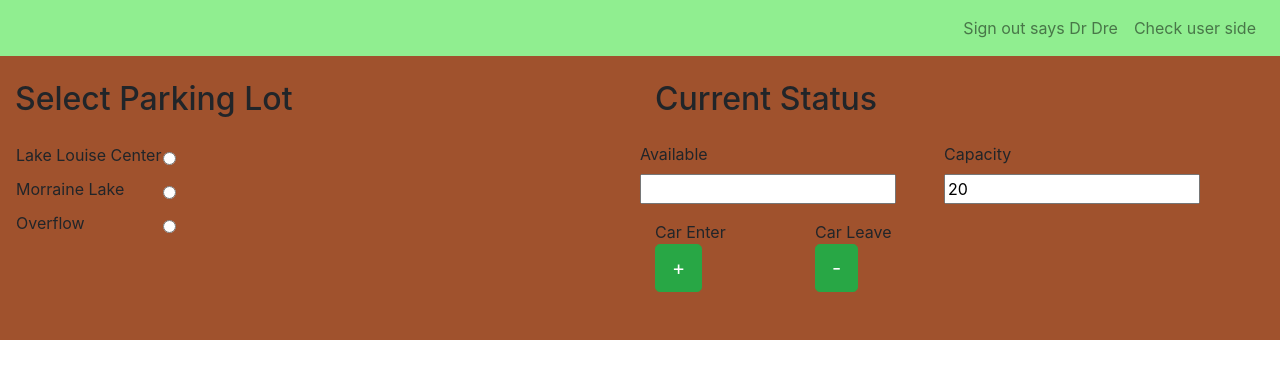
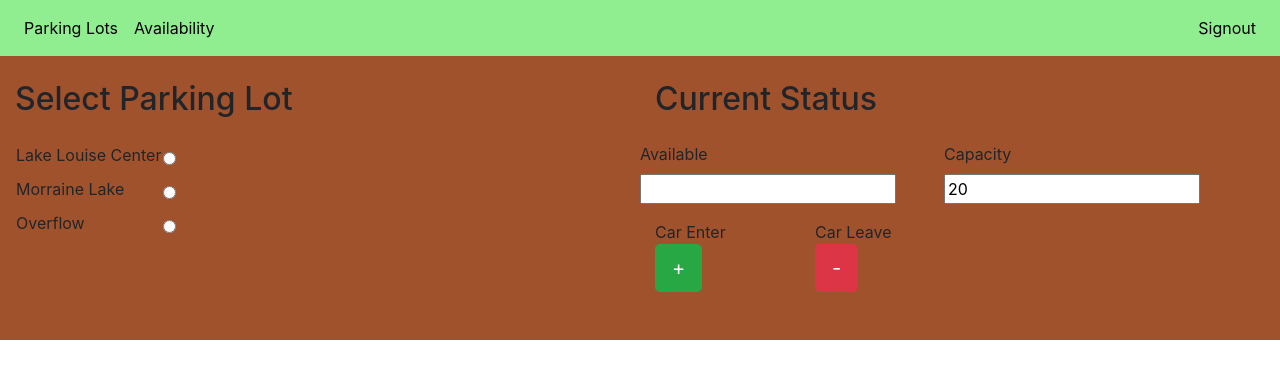
Before and after one commit to DarrylPavan/parkingavailemployee, a React (Create React App) app: page /availability in a window 1280 px wide. Shown: the top 378 px of the page. Built offline with nearby package versions, Linux system fonts and the light colour scheme.

Commit message:
Navbar and Creating Routes

```diff
--- a/package.json
+++ b/package.json
@@ -11,6 +11,7 @@
     "react": "^17.0.1",
     "react-bootstrap": "^1.4.0",
     "react-dom": "^17.0.1",
+    "react-router-dom": "^5.2.0",
     "react-scripts": "4.0.0",
     "web-vitals": "^0.2.4"
   },
--- a/src/App.js
+++ b/src/App.js
@@ -4,14 +4,28 @@
 import Navigation from './components/Navigation/Navigation'
 import Availabilty from './components/Availability/Availabilty'
 import 'bootstrap/dist/css/bootstrap.min.css';
+import { BrowserRouter as Router, Route, Switch} from 'react-router-dom';
 
 class App extends Component {
   render() {
     return (
-      <div>
+
+      <React.Fragment>
         <Navigation />
-        <Availabilty />
-      </div>
+        <Router>
+          <Switch>
+            {/* <Route exact path="/" component= {ParkingLots} /> */}
+            <Route path="/availability" component= {Availabilty} />
+            {/* <Route exact path="/userInfoPage" component= {} />
+            <Route exact path="/bbbbb" component= {Home} /> */}
+          </Switch>
+        </Router>
+
+
+      </React.Fragment>
+
+
+
     );
   }
 }
--- a/src/components/Availability/Availabilty.js
+++ b/src/components/Availability/Availabilty.js
@@ -61,7 +61,7 @@
                         </Col>
                         <Col xs ={12} md={12} lg={3} className = "mt-3">
                             <div>Car Leave</div>
-                            <Button variant="success" size="lg">-</Button>
+                            <Button variant="danger" size="lg">-</Button>
                         </Col>
                     </Row>
 
--- a/src/components/Navigation/Navigation.css
+++ b/src/components/Navigation/Navigation.css
@@ -2,3 +2,12 @@
 background-color: lightgreen;
 
 }
+
+.linkText {
+    color: black;
+    }
+
+.linkText:hover {
+    color: black;
+    font-weight: bolder;
+}
--- a/src/components/Navigation/Navigation.js
+++ b/src/components/Navigation/Navigation.js
@@ -3,15 +3,25 @@
 import Nav from 'react-bootstrap/Nav';
 import './Navigation.css';
 
+
 const Navigation = () => {
     return (
 
-            <Navbar bg="medium" expand="lg" fluid className = 'barColor' >
-                <Nav className = "ml-auto">
-                    <Nav.Link>Sign out says Dr Dre</Nav.Link>
-                    <Nav.Link>Check user side</Nav.Link>
+    <Navbar bg="medium"  fluid className = 'barColor' >
+
+        <Navbar.Toggle aria-controls="responsive-navbar-nav" />
+        <Navbar.Collapse id="responsive-navbar-nav">
+
+            <Nav className='mr-auto ' >
+                <Nav.Link className='linkText' href='/'><span className='linkText'>Parking Lots</span></Nav.Link>
+                    <Nav.Link href='/availability'><span className='linkText'>Availability</span></Nav.Link>
                 </Nav>
-            </Navbar>
+
+                <Nav className='ml-auto'>
+                    <Nav.Link><span className='linkText'>Signout</span></Nav.Link>
+                </Nav>
+        </Navbar.Collapse>
+    </Navbar>
 
 
 
```
Also changed, not shown: 1 other file (tests, documents, lock files or other folders).
